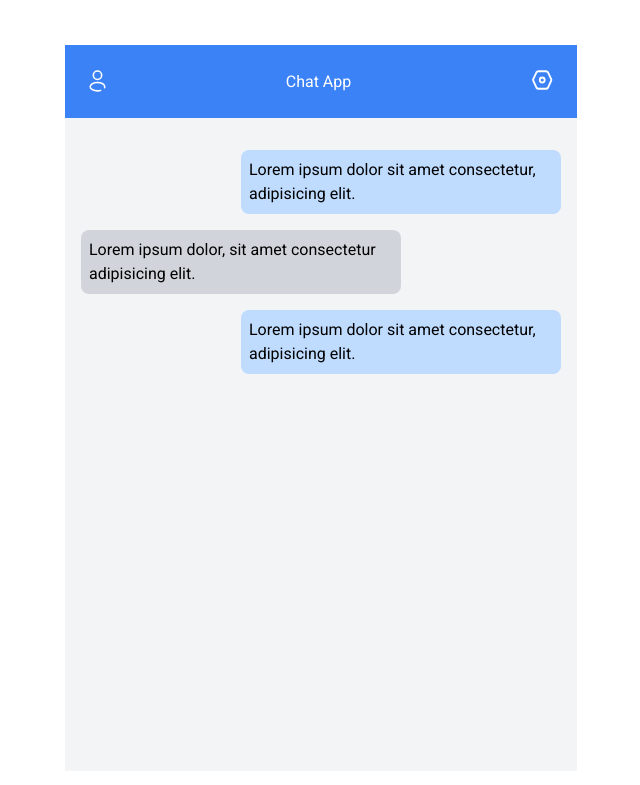
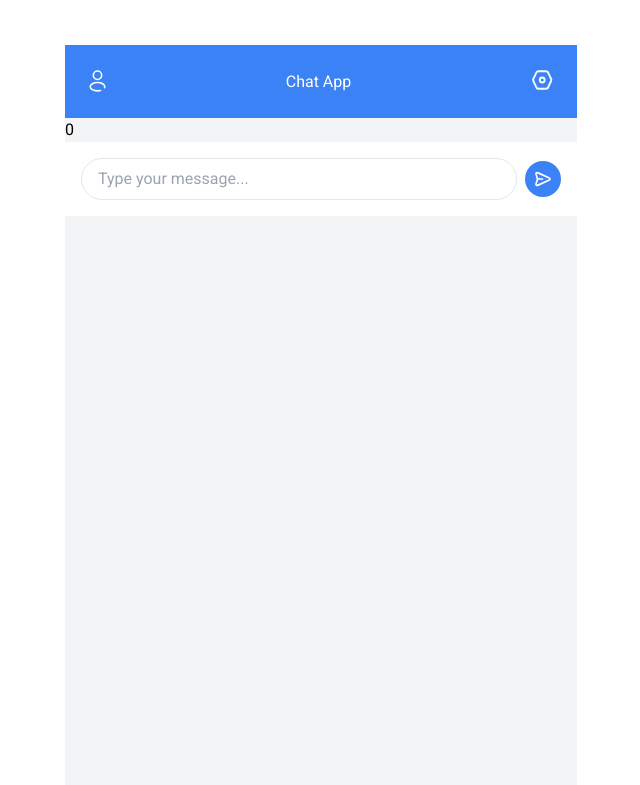
Before and after one commit to kolikrishan01/coursry, a React (Create React App) app: page / in a window 1280 px wide. Shown: the part 2255-3040 px from the top of the page, without its empty margins (319-959 px from the left). Built offline with nearby package versions, Linux system fonts and the light colour scheme.

Commit message:
changes in live community
changes in live community

```diff
--- a/src/components/LandingPage/LiveCommunity.jsx
+++ b/src/components/LandingPage/LiveCommunity.jsx
@@ -1,9 +1,11 @@
-import React, { useState, useEffect } from "react";
+import React, { useState, useEffect, useRef } from "react";
 
 const LiveCommunity = () => {
   const [messages, setMessages] = useState([]);
+  const [screen, setScreen] = useState(0);
 
   useEffect(() => {
+
     const chatApp = [
       {
         msg1: "Lorem ipsum dolor sit amet consectetur, adipisicing elit.",
@@ -33,6 +35,14 @@ const LiveCommunity = () => {
 
     setMessages(chatApp);
   }, []);
+
+  window.addEventListener('scroll', ()=>{
+    let scrollPosition = window.scrollY;
+    setScreen(scrollPosition)
+});
+
+
+
 
   return (
     <div className="bg-gray-100 h-screen flex flex-col max-w-lg mx-auto">
@@ -212,11 +222,11 @@ const LiveCommunity = () => {
           </div>
         </div>
       </div>
-      <div className="flex-1 overflow-y-auto p-4">
+      {screen && <div className="flex-1 overflow-y-auto p-4">
         {messages.map((item, index) => (
           <MessageComponent key={index} message={item} index={index} />
         ))}
-      </div>
+      </div>}
 
       <div className="bg-white p-4 flex items-center">
         <input
@@ -252,6 +262,7 @@ const LiveCommunity = () => {
           </svg>
         </button>
       </div>
+
     </div>
   );
 };
@@ -260,7 +271,12 @@ const MessageComponent = ({ message, index }) => {
   const [displayMsg1, setDisplayMsg1] = useState(false);
   const [displayMsg2, setDisplayMsg2] = useState(false);
 
+
+
+
+
   useEffect(() => {
+
     const timeout1 = setTimeout(() => {
       setDisplayMsg1(true);
     }, (index + 1) * 3000);
@@ -273,11 +289,12 @@ const MessageComponent = ({ message, index }) => {
       clearTimeout(timeout1);
       clearTimeout(timeout2);
     };
+
   }, [index]);
 
   return (
-    <>
-      <div className="flex flex-col space-y-4">
+<>
+      <div className="flex flex-col space-y-4" >
         <div className="flex justify-end pt-4">
           {displayMsg1 && (
             <div className="flex">
@@ -295,7 +312,8 @@ const MessageComponent = ({ message, index }) => {
           </div>
         )}
       </div>
-    </>
+
+      </>
   );
 };
 
```
